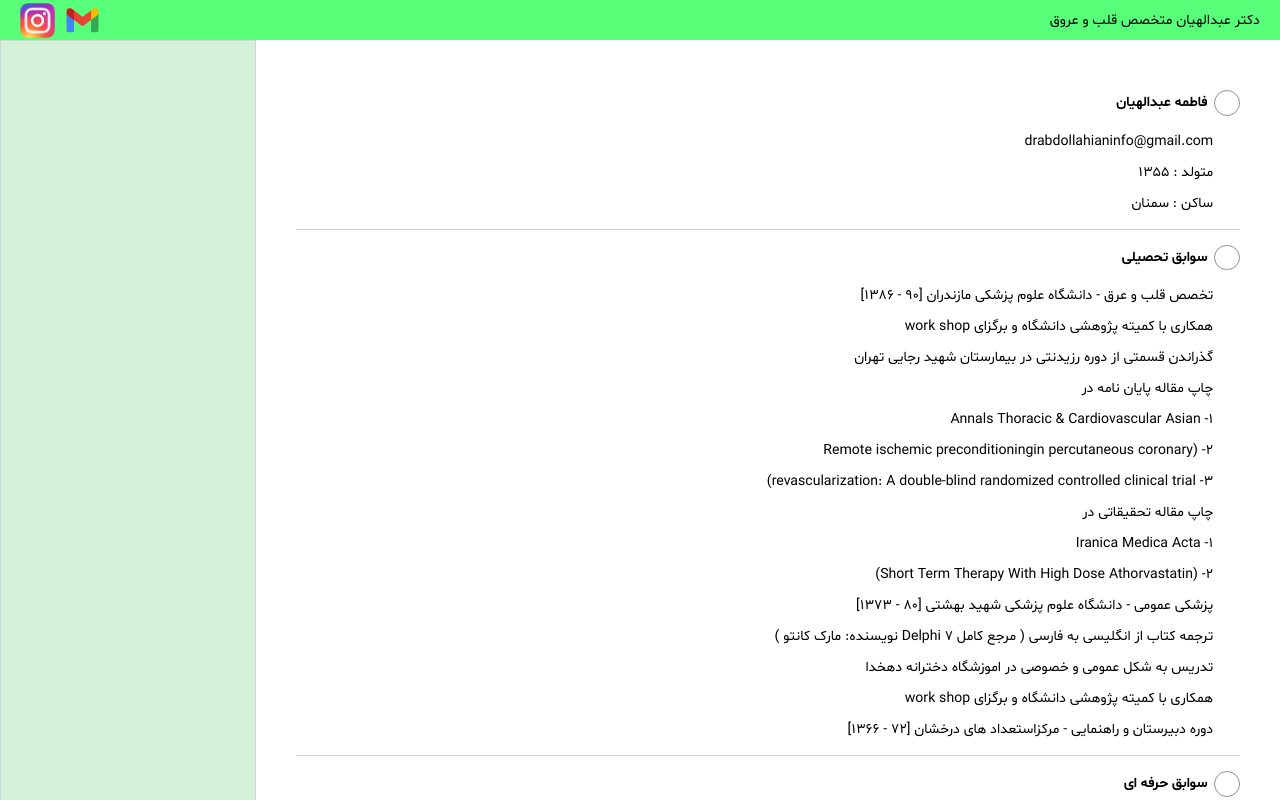
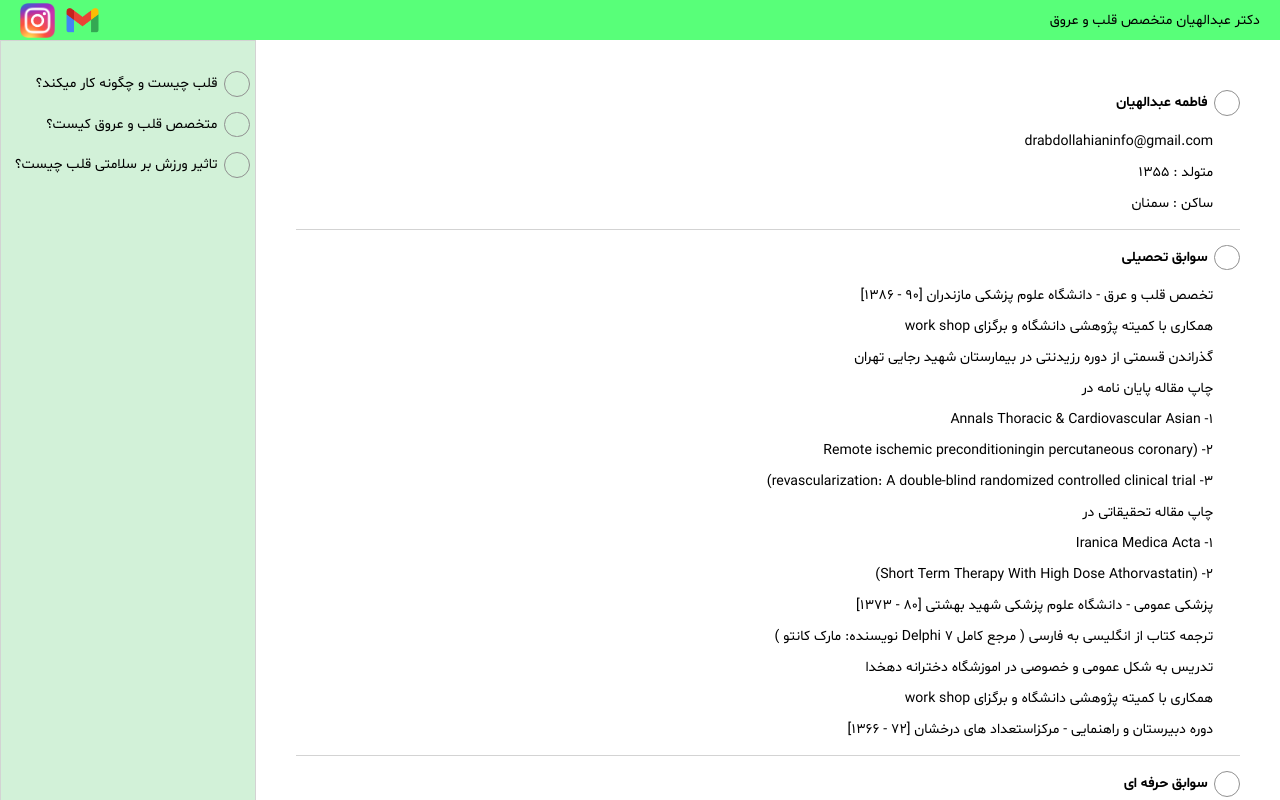
Before and after one commit to Alirezab-2000/drAbdollahian, a React (Create React App) app: page /aboutDocter in a window 1280 px wide. Shown: the top 800 px of the page. Built offline with nearby package versions, Linux system fonts and the light colour scheme.

Commit message:
essay links added

```diff
--- a/src/app/components/DRInformationItem/index.tsx
+++ b/src/app/components/DRInformationItem/index.tsx
@@ -3,10 +3,15 @@ import styles from "./styles.module.scss";
 
 interface Props {
   text: string;
+  className?: string;
+  onPress?: () => void;
 }
-export default function DRInformationItem({ text }: Props) {
+export default function DRInformationItem({ text, className, onPress }: Props) {
   return (
-    <div className={styles.component_container}>
+    <div
+      onClick={onPress}
+      className={styles.component_container + " " + className}
+    >
       <div className={styles.circle} />
       <p className={styles.text}>{text}</p>
     </div>
--- a/src/app/components/DRInformationItem/styles.module.scss
+++ b/src/app/components/DRInformationItem/styles.module.scss
@@ -3,6 +3,7 @@
 .component_container{
   display: flex;
   align-items: center;
+  direction: rtl;
 }
 .circle{
   height: clamp(20px , 2vw , 38px);
@@ -10,6 +11,8 @@
   border: 1px solid $dark-gray;
   border-radius: 100px;
   margin-left: 7px;
+  min-width: 20px;
+  min-height: 20px;
 }
 .text{
   font-size: clamp(12px , 1.1vw , 24px);;
--- a/src/app/pages/AboutDocter/index.tsx
+++ b/src/app/pages/AboutDocter/index.tsx
@@ -2,13 +2,38 @@ import React from "react";
 import styles from "../AboutUs/styles.module.scss";
 import DRHeader from "../../components/DRHeader";
 import DrInformationMap from "../../components/DRInformationMap";
+import DRInformationItem from "../../components/DRInformationItem";
+import { useHistory } from "react-router-dom";
 
 export default function AboutDocter() {
+  const history = useHistory();
   return (
     <div className={styles.about_us_container}>
       <DRHeader />
       <div className={styles.container}>
-        <div className={styles.green_box} />
+        <div className={styles.green_box}>
+          <DRInformationItem
+            onPress={() => {
+              history.push("essay/0");
+            }}
+            className={styles.links}
+            text={"قلب چیست و چگونه کار میکند؟"}
+          />
+          <DRInformationItem
+            onPress={() => {
+              history.push("essay/1");
+            }}
+            className={styles.links}
+            text={"متخصص قلب و عروق کیست؟"}
+          />
+          <DRInformationItem
+            onPress={() => {
+              history.push("essay/2");
+            }}
+            className={styles.links}
+            text={"تاثیر ورزش بر سلامتی قلب چیست؟"}
+          />
+        </div>
         <div className={styles.content_box}>
           <DrInformationMap
             text={"فاطمه عبدالهیان"}
--- a/src/app/pages/AboutDocter/styles.module.scss
+++ b/src/app/pages/AboutDocter/styles.module.scss
@@ -16,6 +16,17 @@
   min-width: 100px;
   border: 1px solid $light-gray;
 }
+.links{
+  margin-bottom: 15px;
+  cursor: pointer;
+  & > p {
+    font-weight: normal !important;
+    max-width: 100%;
+    overflow: hidden;
+    white-space: nowrap;
+    text-overflow: ellipsis;
+  }
+}
 .content_box{
   direction: rtl;
   flex: 1;
--- a/src/app/pages/AboutUs/index.tsx
+++ b/src/app/pages/AboutUs/index.tsx
@@ -3,13 +3,37 @@ import styles from "./styles.module.scss";
 import DRHeader from "../../components/DRHeader";
 import DRInformationItem from "../../components/DRInformationItem";
 import DrInformationMap from "../../components/DRInformationMap";
+import { useHistory } from "react-router-dom";
 
 export default function AboutUs() {
+  const history = useHistory();
   return (
     <div className={styles.about_us_container}>
       <DRHeader />
       <div className={styles.container}>
-        <div className={styles.green_box} />
+        <div className={styles.green_box}>
+          <DRInformationItem
+            onPress={() => {
+              history.push("essay/0");
+            }}
+            className={styles.links}
+            text={"قلب چیست و چگونه کار میکند؟"}
+          />
+          <DRInformationItem
+            onPress={() => {
+              history.push("essay/1");
+            }}
+            className={styles.links}
+            text={"متخصص قلب و عروق کیست؟"}
+          />
+          <DRInformationItem
+            onPress={() => {
+              history.push("essay/2");
+            }}
+            className={styles.links}
+            text={"تاثیر ورزش بر سلامتی قلب چیست؟"}
+          />
+        </div>
         <div className={styles.content_box}>
           <DrInformationMap
             text={"کلینیک خاتم الانبیا"}
--- a/src/app/pages/AboutUs/styles.module.scss
+++ b/src/app/pages/AboutUs/styles.module.scss
@@ -15,6 +15,18 @@
   height: 100%;
   min-width: 100px;
   border: 1px solid $light-gray;
+  padding: 30px 5px;
+}
+.links{
+  margin-bottom: 15px;
+  cursor: pointer;
+  & > p {
+    font-weight: normal !important;
+    max-width: 100%;
+    overflow: hidden;
+    white-space: nowrap;
+    text-overflow: ellipsis;
+  }
 }
 .content_box{
   direction: rtl;
--- a/src/app/pages/Home/CircleImage/styles.module.scss
+++ b/src/app/pages/Home/CircleImage/styles.module.scss
@@ -1,3 +1,5 @@
+@import "src/app/Assets/colors/color";
+
 .component_box{
   cursor: pointer;
 }
@@ -7,6 +9,12 @@
   height: clamp(170px , 12.5vw , 245px);
   overflow: hidden;
   border-radius: 300px;
+  transition: 200ms;
+
+  &:hover{
+    transform: scale(1.05);
+    box-shadow: 0 0 15px 3px $dark-gray;
+  }
 }
 .img{
   background-size: cover;
--- a/src/app/pages/Home/index.tsx
+++ b/src/app/pages/Home/index.tsx
@@ -31,7 +31,7 @@ export default function Home() {
           onPress={() => {
             history.push("/essay/2");
           }}
-          text={"تاثیر ورزش بر سلامتی قلب"}
+          text={"تاثیر ورزش بر سلامتی قلب چیست؟"}
           imageSource={Assets.Images.heartWithBody}
         />
       </div>
```
